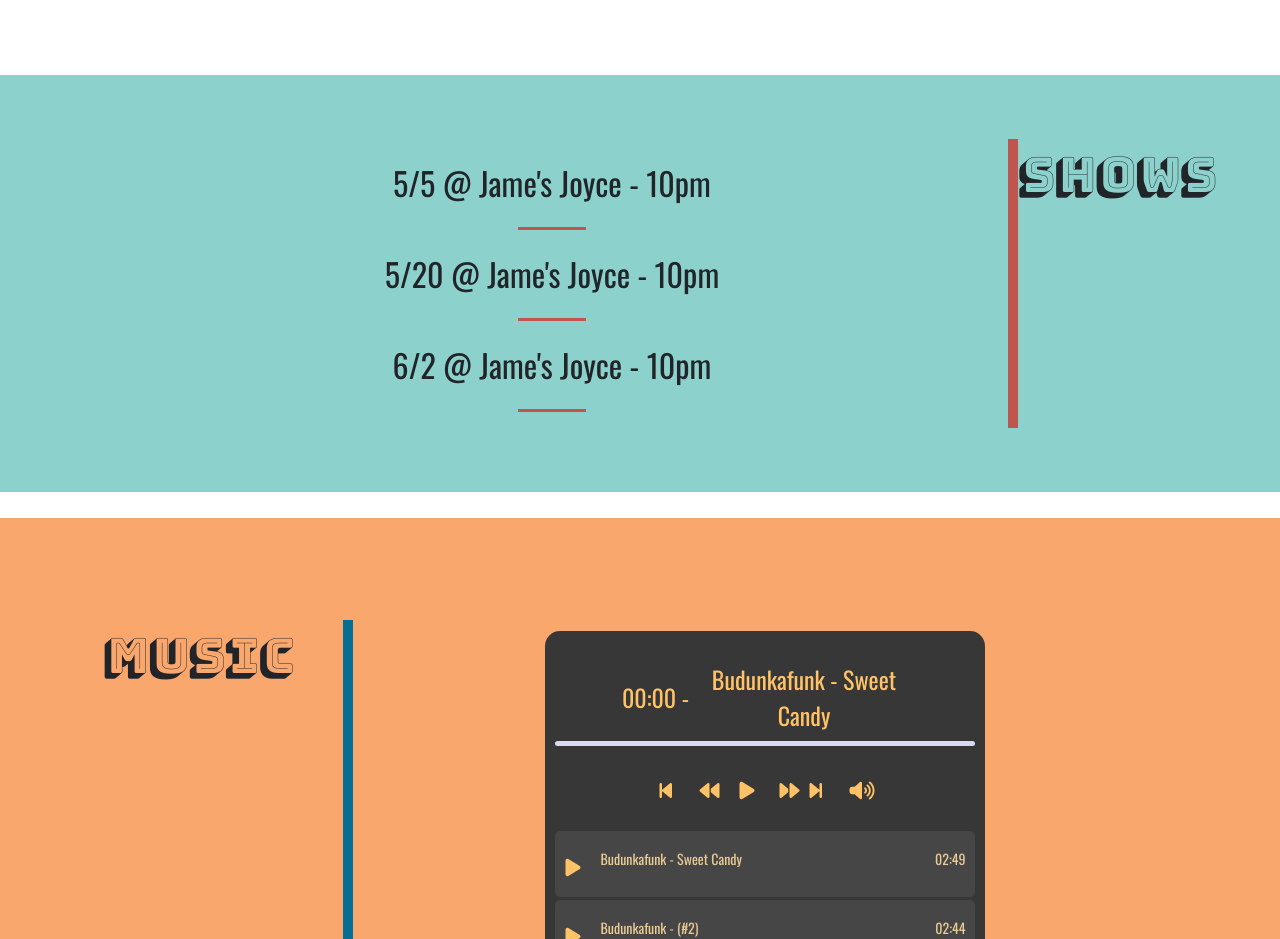
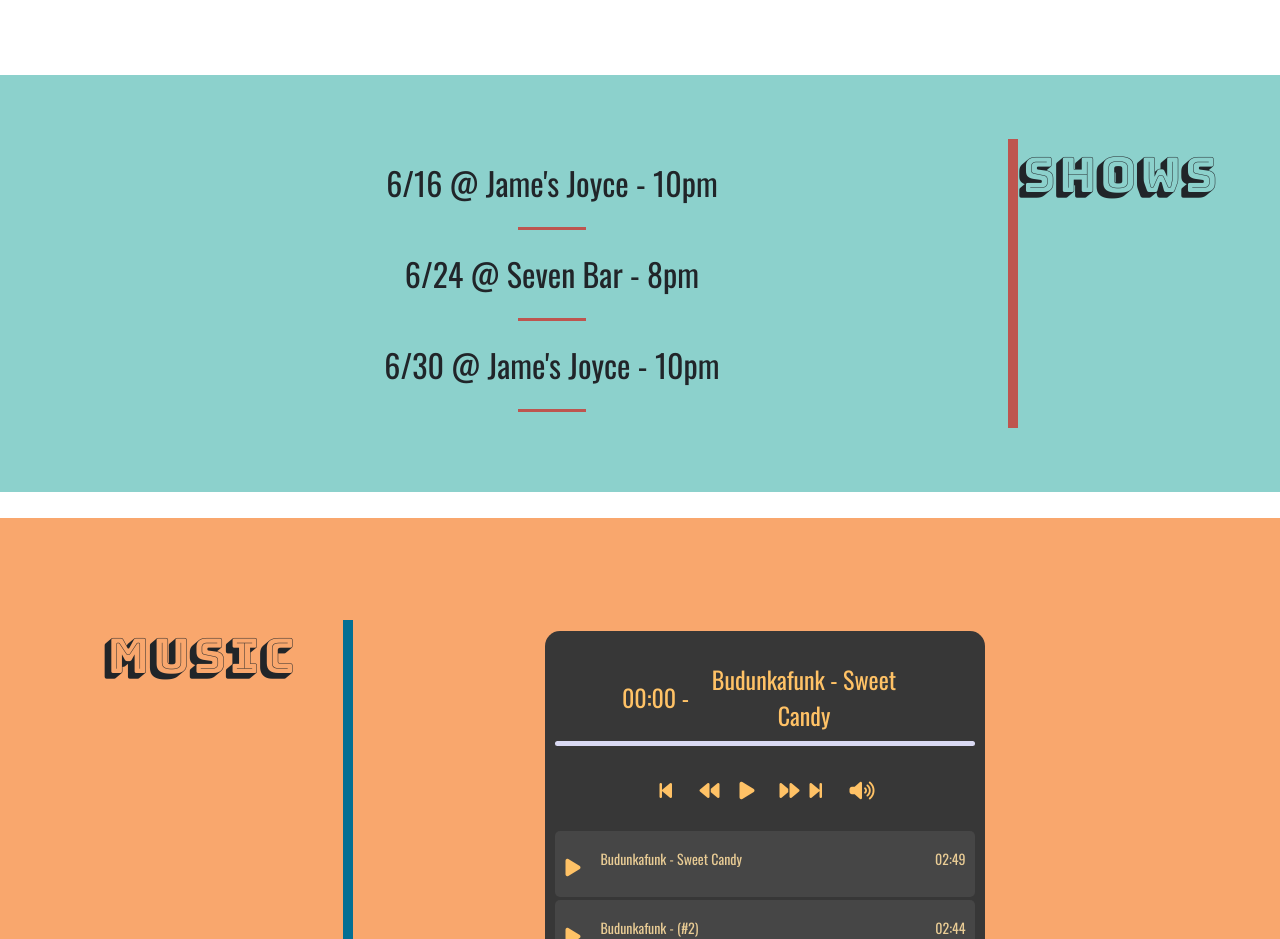
Before and after one commit to benjimosso/BudunkafunkWeb, a plain HTML site: page index.html in a window 1280 px wide. Shown: the part 900-1839 px from the top of the page. Drawn offline with nearby package versions, Linux system fonts and the light colour scheme; a web font is replaced by a local one.

Commit message:
dates calendar

```diff
--- a/index.html
+++ b/index.html
@@ -63,11 +63,11 @@
       <section class="shows" id="shows">
         <div class="shows-left">
           <ul class="shows-list">
-            <li>5/5 @ Jame's Joyce - 10pm</li>
+            <li>6/16 @ Jame's Joyce - 10pm</li>
             <div class="Border-list"></div>
-            <li>5/20 @ Jame's Joyce - 10pm</li>
+            <li>6/24 @ Seven Bar - 8pm</li>
             <div class="Border-list"></div>
-            <li>6/2 @ Jame's Joyce - 10pm</li>
+            <li>6/30 @ Jame's Joyce - 10pm</li>
             <div class="Border-list"></div>
             <!-- <li>3/12 @ Third Window Brewery - 8:30pm</li>
             <div class="Border-list"></div>
```
